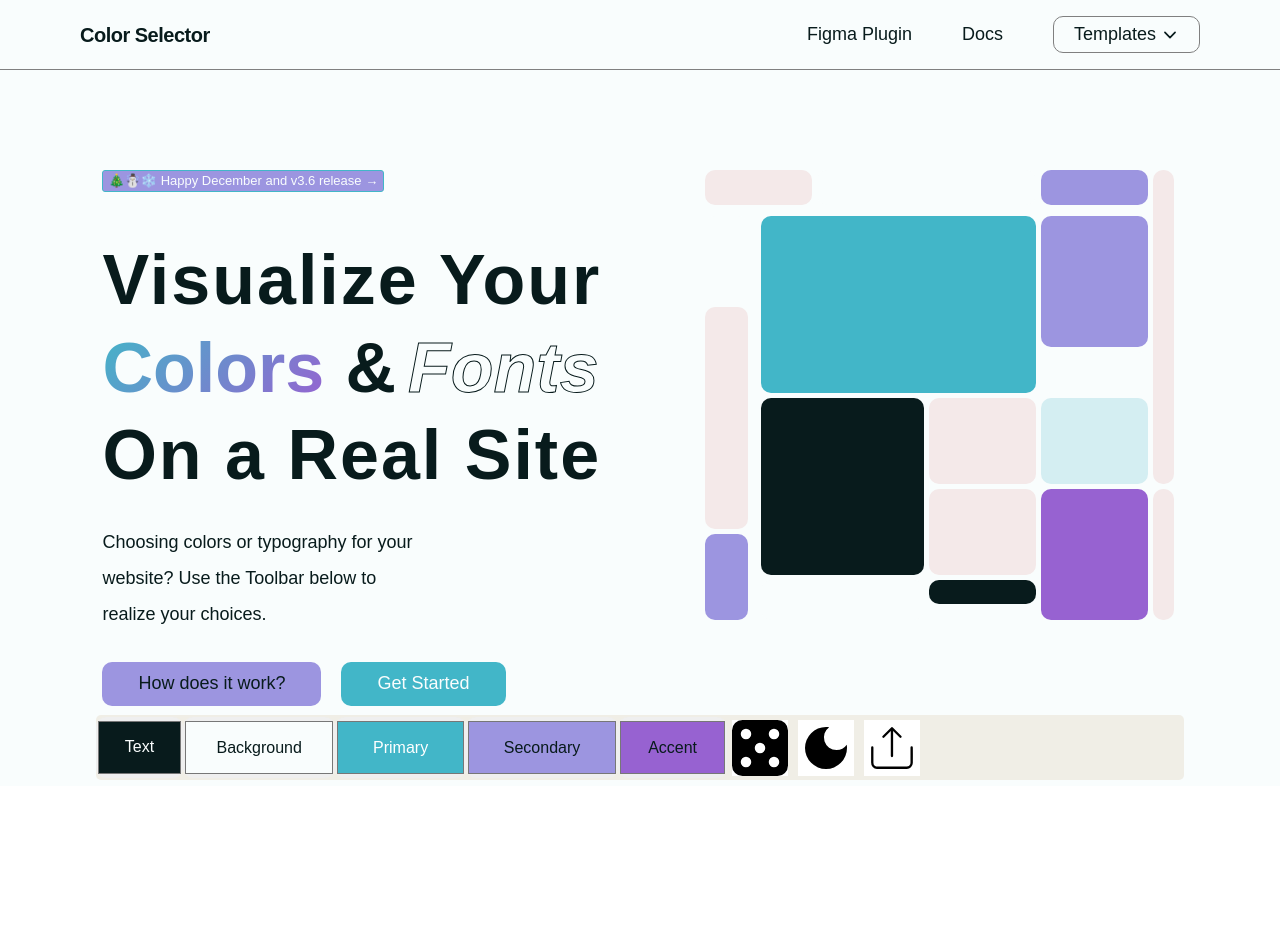
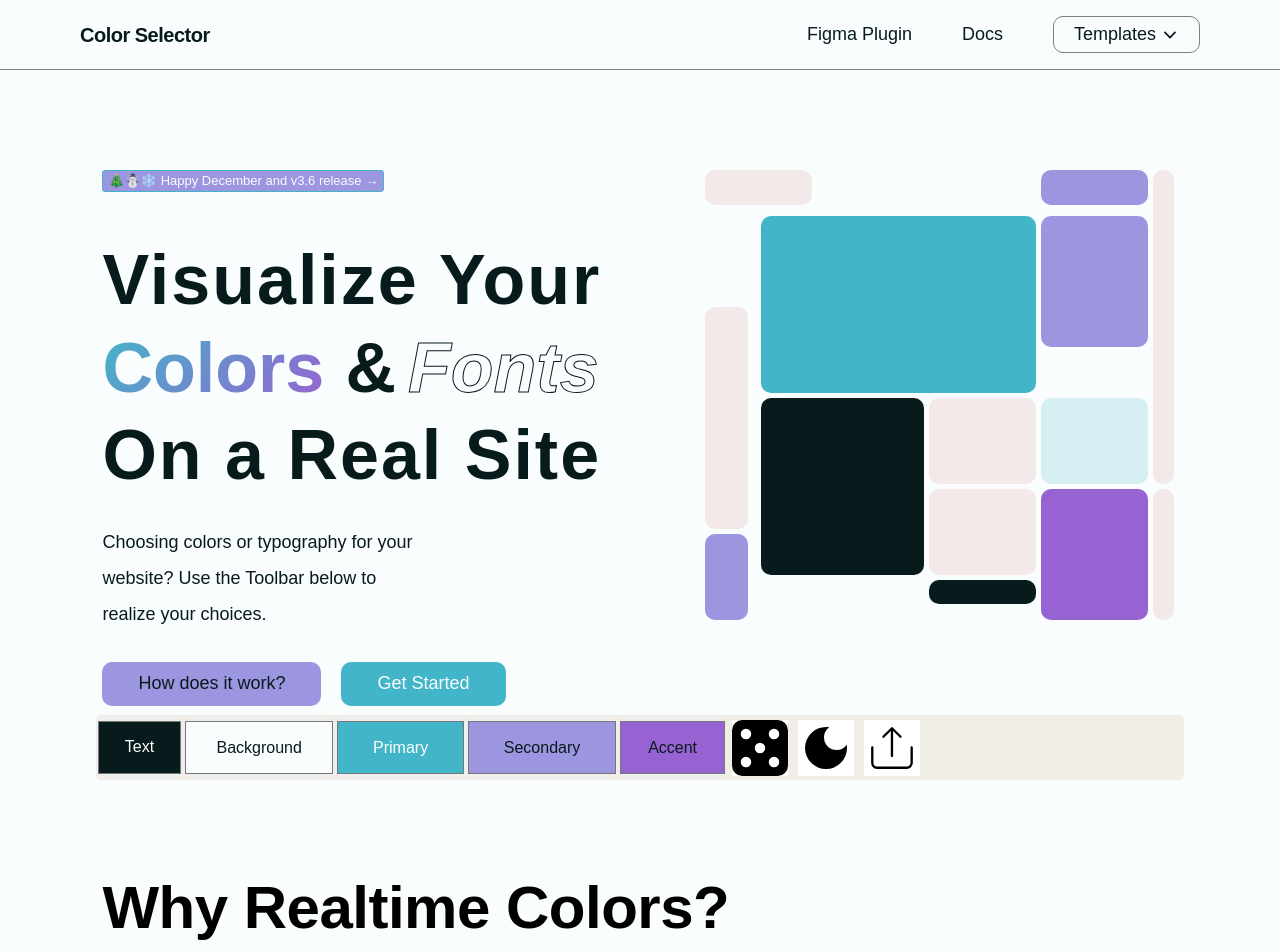
Before and after one commit to eduarf/visualize-colors, a React (Vite) app: page / in a window 1280 px wide. Shown: the top 952 px of the page. Before the commit the page ends 800 px from the top, so only its background shows below. Built offline with nearby package versions, Linux system fonts and the light colour scheme; a web font is replaced by a local one.

Commit message:
created whyColorSelector

```diff
--- /dev/null
+++ b/src/components/why/WhyColorSelector.jsx
@@ -0,0 +1,18 @@
+import styled from "styled-components"
+
+const StyledWhyColorSelector = styled.div`
+      padding: 10vh 8vw;
+`;
+const StyledHeading = styled.h2`
+    font-size: 6rem;
+    font-weight: 700;
+    letter-spacing: -.5px;
+`;
+
+export default function WhyColorSelector() {
+  return (
+    <StyledWhyColorSelector>
+      <StyledHeading>Why Realtime Colors?</StyledHeading>
+    </StyledWhyColorSelector>
+  )
+}
--- a/src/pages/Home/Home.jsx
+++ b/src/pages/Home/Home.jsx
@@ -4,6 +4,7 @@ import Hero from "../../components/hero/Hero";
 import ToolBar from "../../components/toolbar/ToolBar";
 import ExportComp from "../../components/export/ExportComp";
 import { useSelector } from "react-redux";
+import WhyColorSelector from "../../components/why/WhyColorSelector";
 
 const StyledHome = styled.div`
 position: relative;
@@ -18,6 +19,7 @@ const Home = () => {
     <Hero />
     <ToolBar />
     {isExportOpen ?  <ExportComp /> : null}
+    <WhyColorSelector />
   </StyledHome>;
 };
 
```
